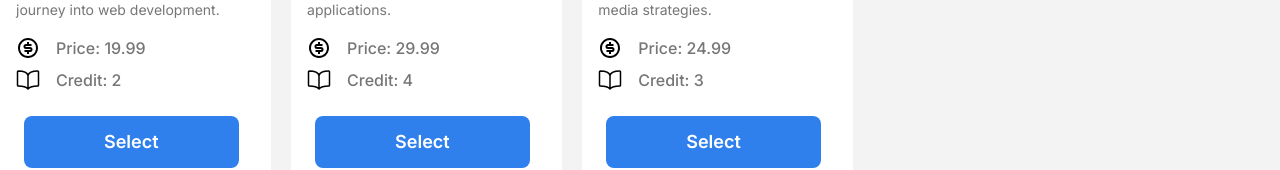
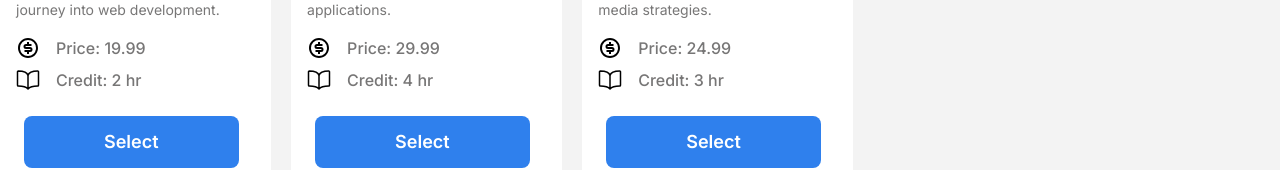
Before and after one commit to Hanifc56/Course-regi-project, a React (Vite) app: page / in a window 1280 px wide. Shown: the part 459-629 px from the top of the page. Built offline with nearby package versions, Linux system fonts and the light colour scheme.

Commit message:
credit prefix hr was missing added

```diff
--- a/src/components/Course/Course.jsx
+++ b/src/components/Course/Course.jsx
@@ -25,7 +25,7 @@ const Course = ({ course, handleCourse }) => {
           <IoBookOutline />
         </span>
         <span className="font-medium text-base text-[#1C1B1B99] pl-4">
-          Credit: {credit}
+          Credit: {credit} hr
         </span>
       </div>
       <button
```
